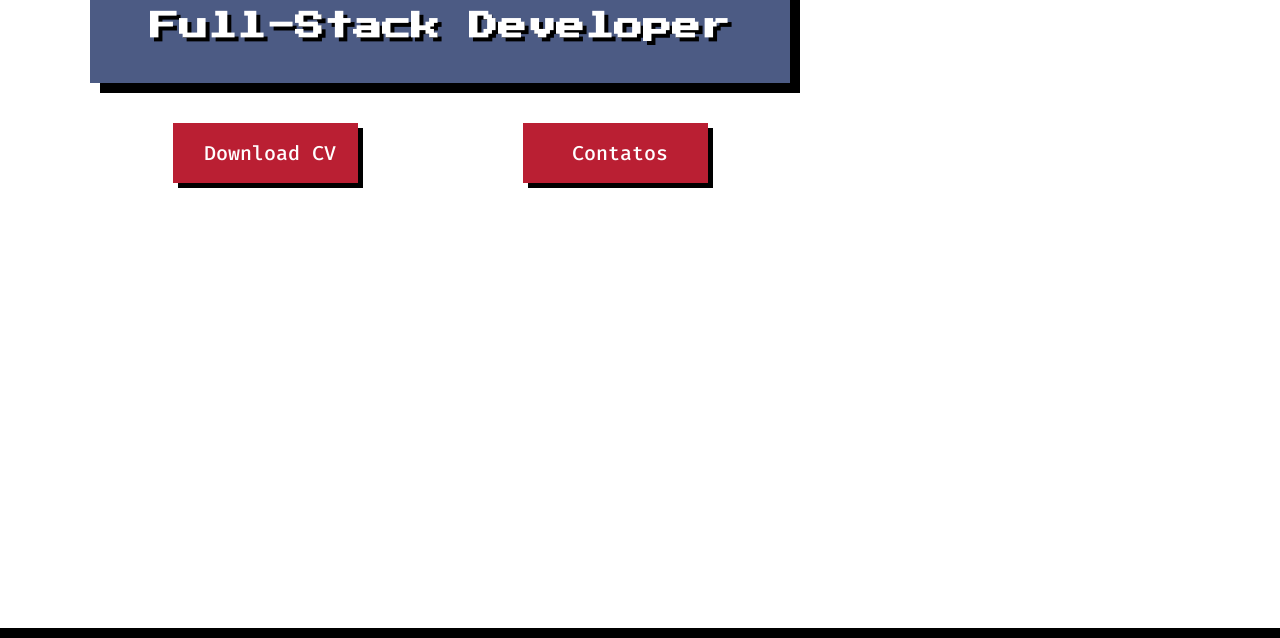
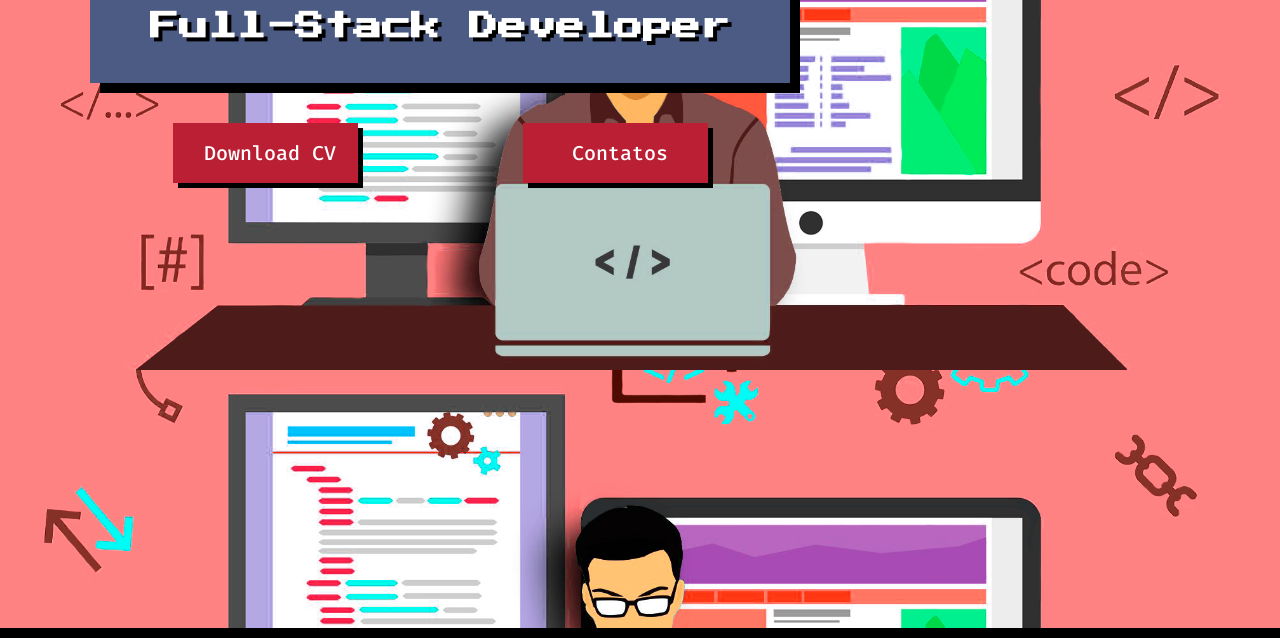
Before and after one commit to edurpj/eduardor.github.io, a plain HTML site: page index.html in a window 1280 px wide. Shown: the part 312-950 px from the top of the page. Drawn offline with Linux system fonts and the light colour scheme.

Commit message:
Update banner.css

```diff
--- a/index.css/components/banner.css
+++ b/index.css/components/banner.css
@@ -1,5 +1,5 @@
 .banner {
-    background-image: url(imagens/code.png);
+    background-image: url(../../imagens/code.png);
     box-sizing: border-box;
     height: 850px;
     background-size: 100%;
```
